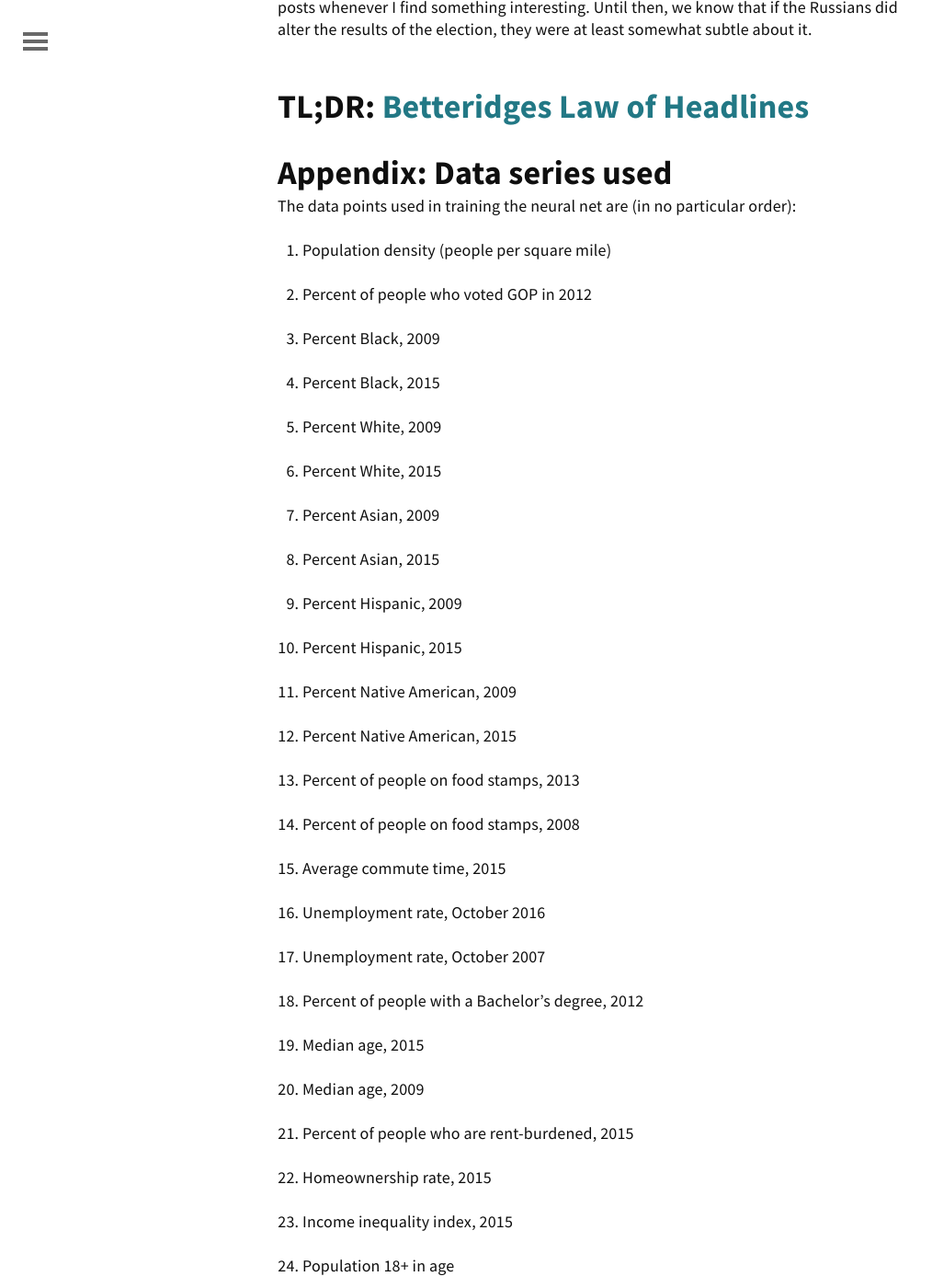
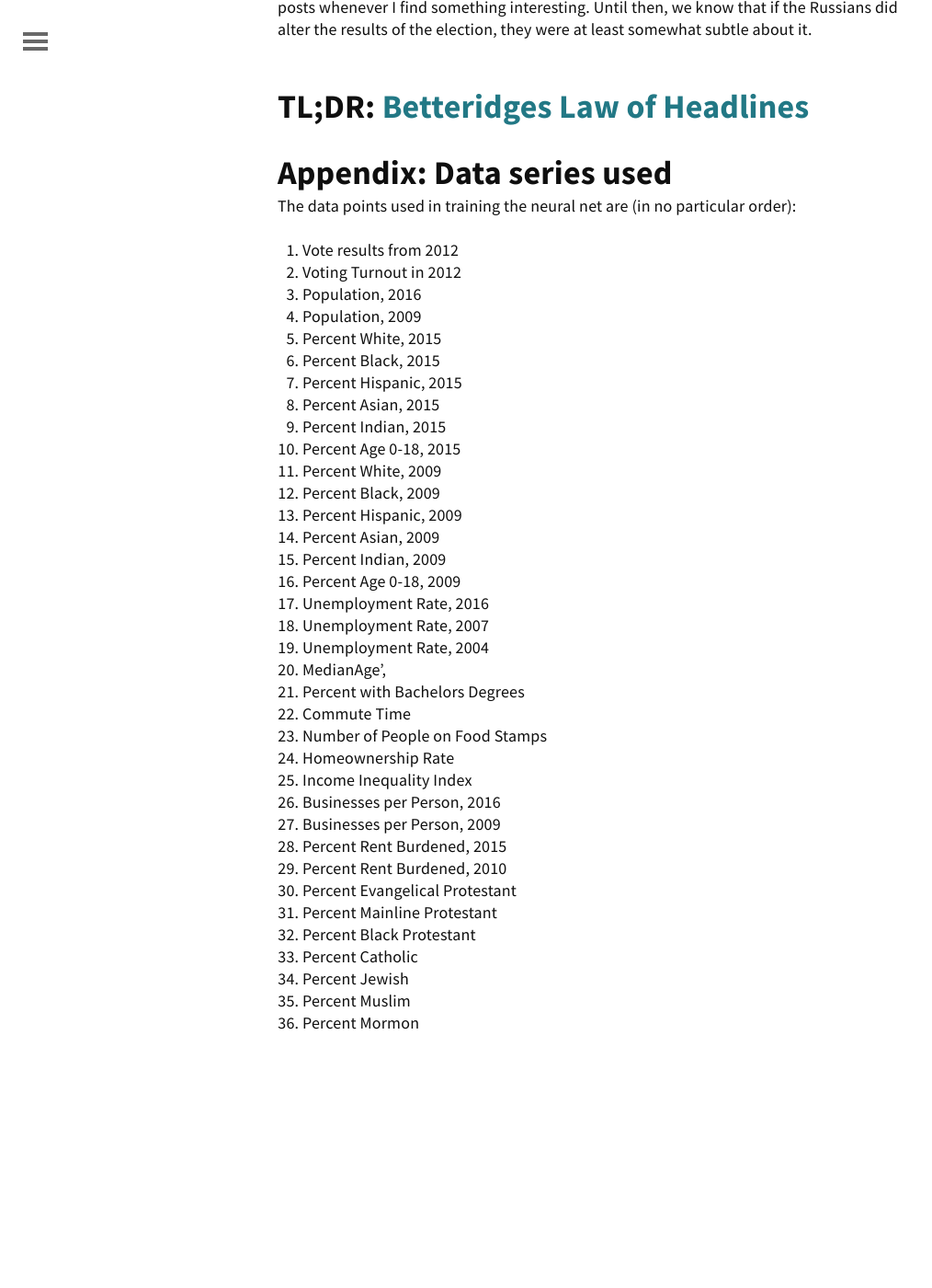
Before and after one commit to kwitophurr/kwitophurr.github.io, a Jekyll site: the page built from _posts/2017-06-01-Election-Neural-Net.markdown, in a window 1280 px wide and 1400 px high, scrolled down 10113 px. Shown: the whole window at 92% size, without its empty margins (0-1014 px from the left). Built offline with Jekyll 4.4.1, drawn with Linux system fonts in a browser that asks for light colours; after the commit the page ends 11261 px from its top, so only the background shows below that; some of the changed text lies outside the part shown.

Commit message:
Updated Appendix

```diff
--- a/_posts/2017-06-01-Election-Neural-Net.markdown
+++ b/_posts/2017-06-01-Election-Neural-Net.markdown
@@ -157,53 +157,39 @@ Until then, we know that if the Russians did alter the results of the election,
 
 ## Appendix: Data series used
 The data points used in training the neural net are (in no particular order):
-
-1. Population density (people per square mile)
-
-2. Percent of people who voted GOP in 2012
-
-3. Percent Black, 2009
-
-4. Percent Black, 2015
-
-5. Percent White, 2009
-
-6. Percent White, 2015
-
-7. Percent Asian, 2009
-
+1. Vote results from 2012
+2. Voting Turnout in 2012
+3. Population, 2016
+4. Population, 2009
+5. Percent White, 2015
+6. Percent Black, 2015
+7. Percent Hispanic, 2015
 8. Percent Asian, 2015
-
-9. Percent Hispanic, 2009
-
-10. Percent Hispanic, 2015
-
-11. Percent Native American, 2009
-
-12. Percent Native American, 2015
-
-13. Percent of people on food stamps, 2013
-
-14. Percent of people on food stamps, 2008
-
-15. Average commute time, 2015
-
-16. Unemployment rate, October 2016
-
-17. Unemployment rate, October 2007
-
-18. Percent of people with a Bachelor's degree, 2012
-
-19. Median age, 2015
-
-20. Median age, 2009
-
-21. Percent of people who are rent-burdened, 2015
-
-22. Homeownership rate, 2015
-
-23. Income inequality index, 2015
-
-24. Population 18+ in age
-
-25. Fraction of 18+ people who voted in 2012
+9. Percent Indian, 2015
+10. Percent Age 0-18, 2015
+11. Percent White, 2009
+12. Percent Black, 2009
+13. Percent Hispanic, 2009
+14. Percent Asian, 2009
+15. Percent Indian, 2009
+16. Percent Age 0-18, 2009
+17. Unemployment Rate, 2016
+18. Unemployment Rate, 2007
+19. Unemployment Rate, 2004
+20. MedianAge',
+21. Percent with Bachelors Degrees
+22. Commute Time
+23. Number of People on Food Stamps
+24. Homeownership Rate
+25. Income Inequality Index
+26. Businesses per Person, 2016
+27. Businesses per Person, 2009
+28. Percent Rent Burdened, 2015
+29. Percent Rent Burdened, 2010
+30. Percent Evangelical Protestant
+31. Percent Mainline Protestant
+32. Percent Black Protestant
+33. Percent Catholic
+34. Percent Jewish
+35. Percent Muslim
+26. Percent Mormon
```
Also changed, not shown: other parts of _posts/2017-06-01-Election-Neural-Net.markdown (+1 -1 lines).
